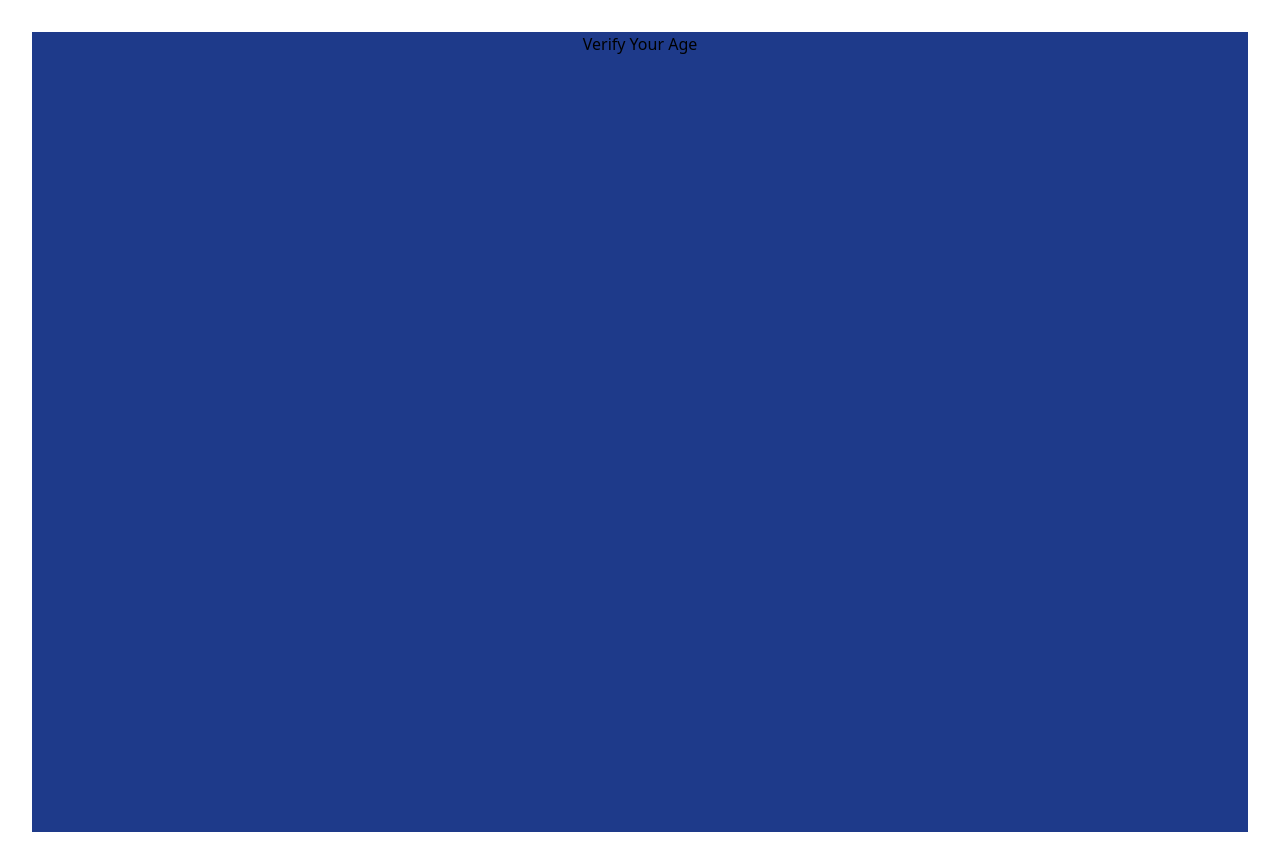
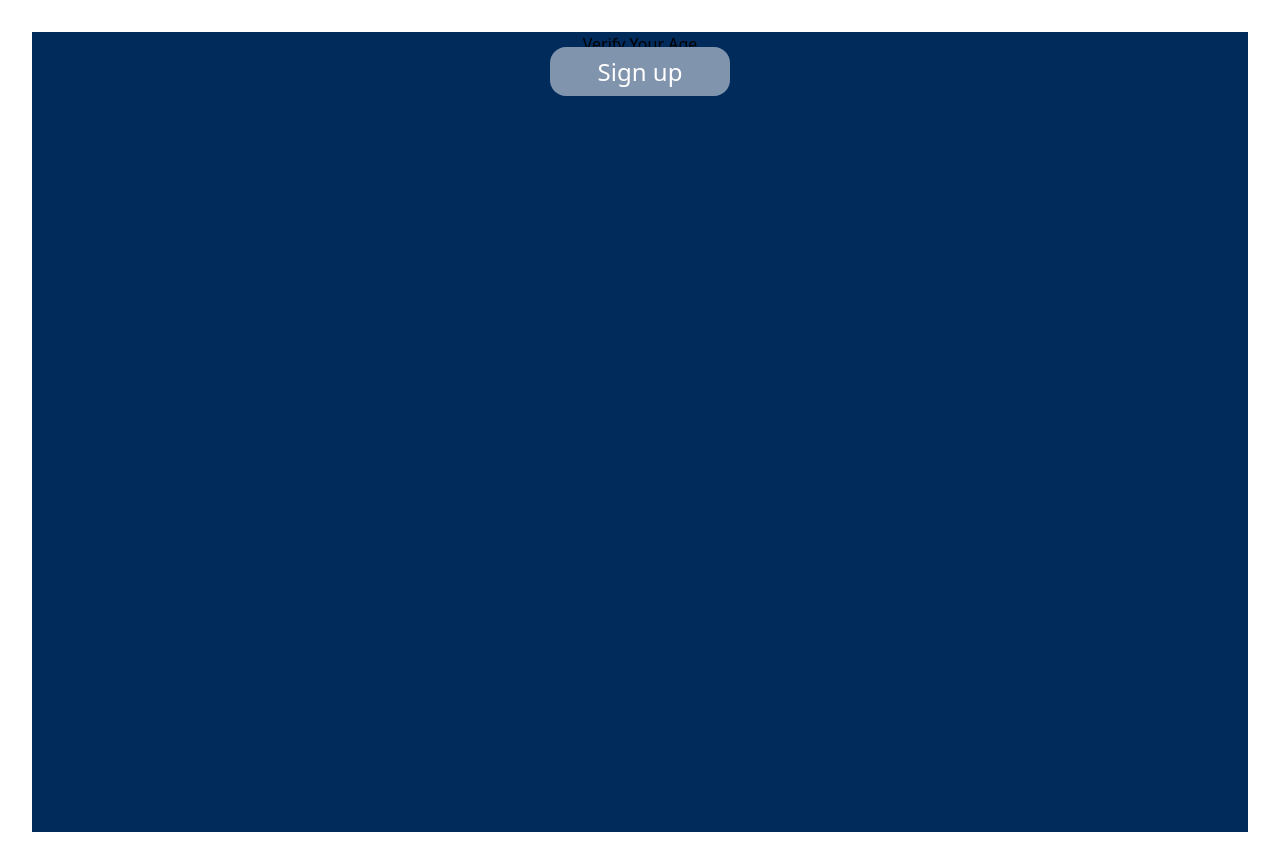
Before and after one commit to Saikat-D023/01tailwindCSS, a React (Vite) app: page / in a window 1280 px wide. Built offline with nearby package versions, Linux system fonts and the light colour scheme.

Commit message:
some progress regarding the assignment

```diff
--- a/src/App.jsx
+++ b/src/App.jsx
@@ -1,4 +1,5 @@
 import './App.css'
+import { Button } from './components/Buttons'
 
 function App() {
 
@@ -18,10 +19,9 @@ function App() {
    </div> */}
 
    {/* excercise-2 */}
-   <div className='h-screen w-full
-   bg-blue-900'>
+   <div className='h-screen bg-blue-700'>
     <h1 className='py-300'>Verify Your Age</h1>
-
+      <Button disabled={true}>Sign up</Button>
     </div>
     </>
   )
--- a/src/components/Buttons.jsx
+++ b/src/components/Buttons.jsx
@@ -0,0 +1,10 @@
+
+export const Button = ({
+    disabled,
+    children,
+    onClick
+}) => {
+    return <span onClick={onClick} className={`rounded-2xl text-2xl px-12 py-2 text-white cursor-pointer ${disabled ? "bg-blue-200" : "bg-green-400"}`}>
+        {children}
+    </span>
+}
```
